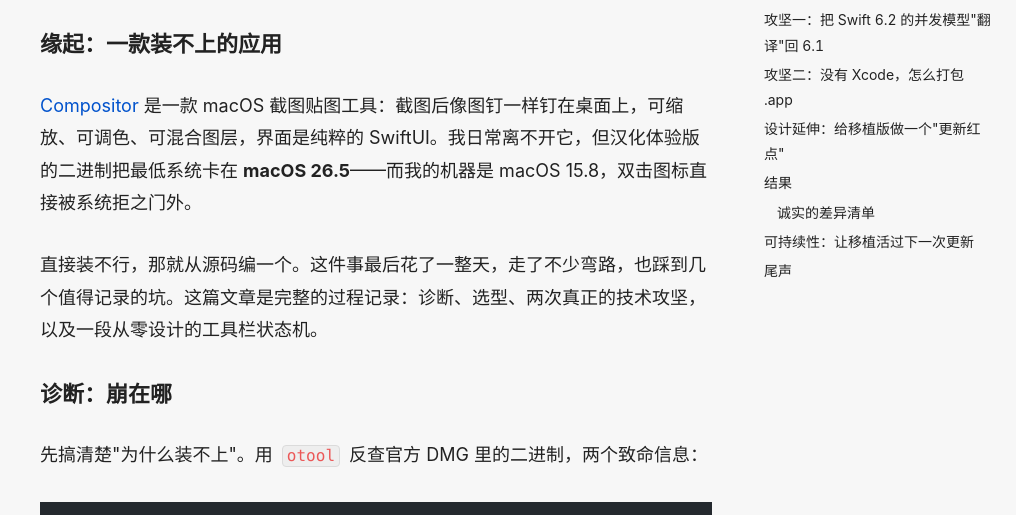
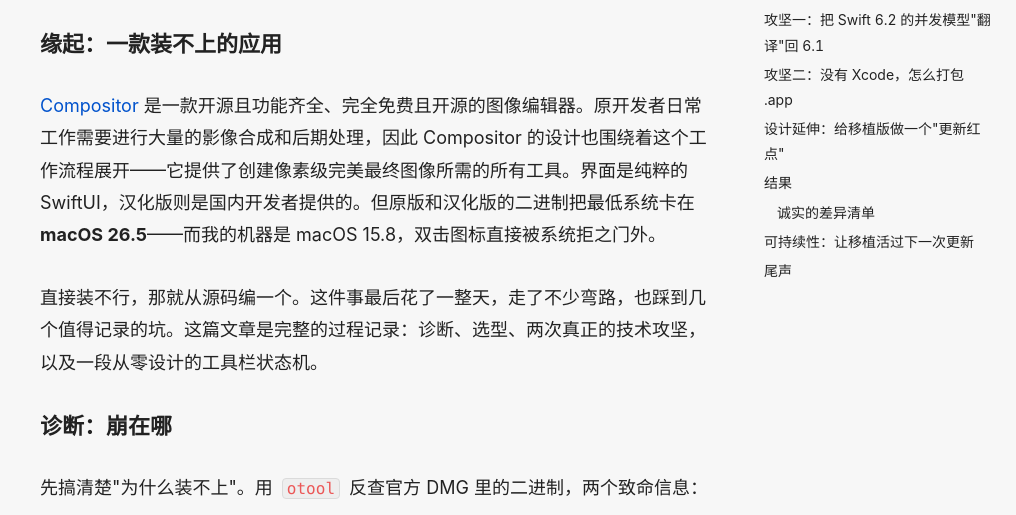
Before and after one commit to zhangqier94-cyber/my-site, an Astro site: page /works/compositor-macos15 in a window 1280 px wide. Shown: the part 235-750 px from the top of the page, without its empty margins (264-1280 px from the left). Built offline with nearby package versions, Linux system fonts and the light colour scheme; Astro itself is replaced by a stand-in of ours.

Commit message:
update: 修订 Compositor 项目介绍（开源图像编辑器定位）

```diff
--- a/src/content/projects/compositor-macos15.md
+++ b/src/content/projects/compositor-macos15.md
@@ -10,7 +10,7 @@ link: https://github.com/zhangqier94-cyber/Compositor-macos15
 
 ## 缘起：一款装不上的应用
 
-[Compositor](https://github.com/Chaoses-Ib/Compositor) 是一款 macOS 截图贴图工具：截图后像图钉一样钉在桌面上，可缩放、可调色、可混合图层，界面是纯粹的 SwiftUI。我日常离不开它，但汉化体验版的二进制把最低系统卡在 **macOS 26.5**——而我的机器是 macOS 15.8，双击图标直接被系统拒之门外。
+[Compositor](https://github.com/Chaoses-Ib/Compositor) 是一款开源且功能齐全、完全免费且开源的图像编辑器。原开发者日常工作需要进行大量的影像合成和后期处理，因此 Compositor 的设计也围绕着这个工作流程展开——它提供了创建像素级完美最终图像所需的所有工具。界面是纯粹的 SwiftUI，汉化版则是国内开发者提供的。但原版和汉化版的二进制把最低系统卡在 **macOS 26.5**——而我的机器是 macOS 15.8，双击图标直接被系统拒之门外。
 
 直接装不行，那就从源码编一个。这件事最后花了一整天，走了不少弯路，也踩到几个值得记录的坑。这篇文章是完整的过程记录：诊断、选型、两次真正的技术攻坚，以及一段从零设计的工具栏状态机。
 
```
